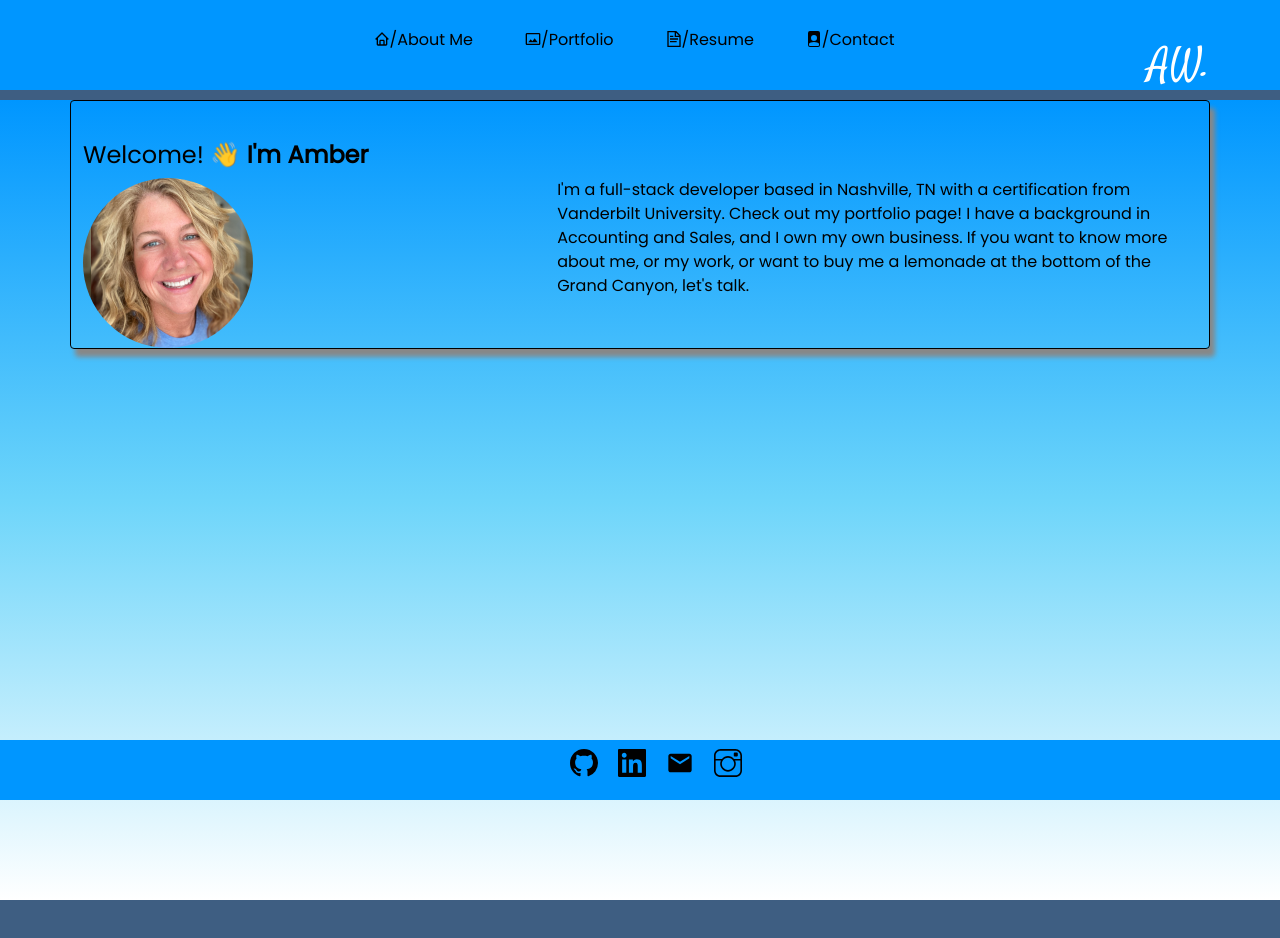
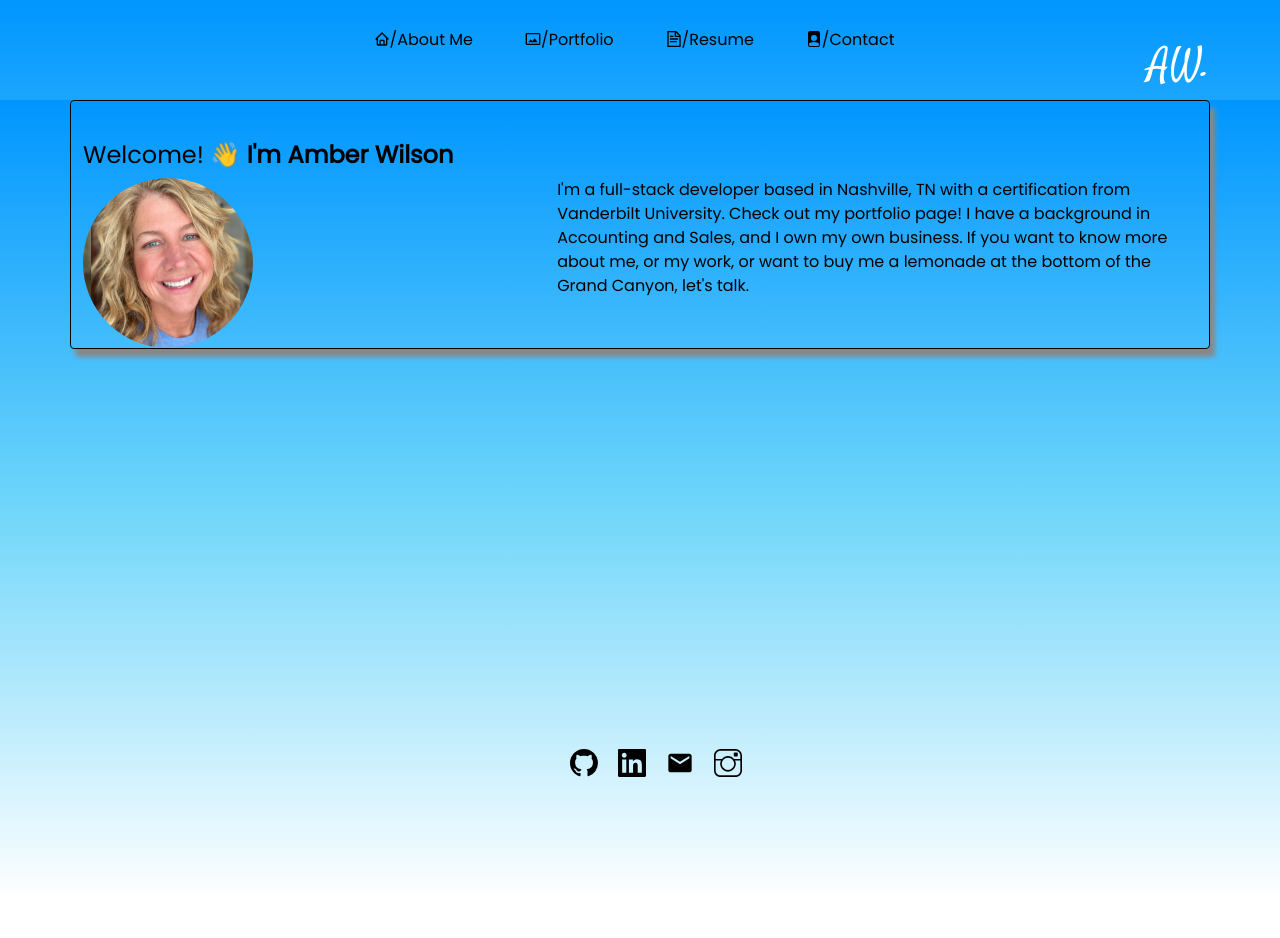
Before and after one commit to awil414/Portfolio, a React (Create React App) app: page / in a window 1280 px wide. Shown: the top 938 px of the page. Built offline with nearby package versions, Linux system fonts and the light colour scheme.

Commit message:
adding background img to App.css to cover whole page

```diff
--- a/src/App.css
+++ b/src/App.css
@@ -7,6 +7,21 @@
 
 .App {
   height: 100vh;
+  background-image:
+    linear-gradient(
+      to bottom,
+      #0096FF,
+      #6DD5FA,
+      #ffffff
+    );
+    /* url(../../images/backgroundimg.jpg) !important; */
+  background-position: center;
+  background-repeat: no-repeat;
+  background-size: cover;
+  margin: 0px;
+  display: block;
+  width: 100%;
+  min-height: 100% !important;
 }
 
 .bg-img {
--- a/src/components/Footer/style.css
+++ b/src/components/Footer/style.css
@@ -1,5 +1,5 @@
 footer {
-  background: #0096FF;
+  /* background: #0096FF; */
   width: 100%;
   height: 60px;
   position: sticky;
--- a/src/components/Header/Header.js
+++ b/src/components/Header/Header.js
@@ -3,12 +3,12 @@ import Navbar from "../Navbar";
 
 // Styling for Navbar, header and skills
 const styles = {
-  navHeader: {
-    background: "#0096FF",
-  },
-  headerStyle: {
-    background: "#0096FF",
-  },
+  // navHeader: {
+  //   background: "#0096FF",
+  // },
+  // headerStyle: {
+  //   background: "#0096FF",
+  // },
   // headingStyle: {
   //   fontSize: "40px",
   //   textAlign: "center",
@@ -29,8 +29,8 @@ const styles = {
 // Function for Header with setCurrentPage and Navbar
 function Header({ setCurrentPage }) {
   return (
-    <div style={styles.navHeader} className='header-nav'>
-      <div style={styles.headerStyle} className='header'>
+    <div className='header-nav'>
+      <div className='header'>
         {/* <span>
           <h2 style={styles.headingStyle}>portfolio of Amber Wilson</h2>
           <p style={styles.skillsStyle}>
--- a/src/components/Header/style.css
+++ b/src/components/Header/style.css
@@ -1,3 +1,3 @@
-.name {
+/* .name {
   color: "#dd4d2c !important";
-}
+} */
--- a/src/pages/About/index.js
+++ b/src/pages/About/index.js
@@ -17,7 +17,7 @@ export default function About() {
           <span className='wave' role='img' aria-labelledby='wave'>
             👋
           </span>
-          <strong className='name'> I'm Amber </strong>
+          <strong className='name'> I'm Amber Wilson</strong>
         </h4>
         <MDBRow>
           <MDBCol md='5' className='about-image' imgURL={AmberImage}>
--- a/src/pages/Contact/index.js
+++ b/src/pages/Contact/index.js
@@ -3,9 +3,9 @@ import "./style.css";
 
 // Styling for background and heading
 const styles = {
-  backgroundStyle: {
-    background: "#3E5E82",
-  },
+  // backgroundStyle: {
+  //   background: "#3E5E82",
+  // },
   headingStyle: {
     fontSize: "30px",
     textAlign: "center",
--- a/src/pages/Contact/style.css
+++ b/src/pages/Contact/style.css
@@ -1,6 +1,6 @@
 .contact-form {
   width: 350px;
-  background-color: #3e5e82;
+  /* background-color: #3e5e82; */
   color: white;
   align-items: center;
   border: 1px solid;
--- a/src/pages/Portfolio/index.js
+++ b/src/pages/Portfolio/index.js
@@ -12,9 +12,9 @@ import { Container, Row, Col } from "react-bootstrap";
 
 // Styling for background color and heading
 const styles = {
-  backgroundStyle: {
-    background: "#3E5E82",
-  },
+  // backgroundStyle: {
+  //   background: "#3E5E82",
+  // },
   headingStyle: {
     fontSize: "30px",
     textAlign: "center",
--- a/src/pages/Resume/style.css
+++ b/src/pages/Resume/style.css
@@ -6,10 +6,10 @@
   color: "white !important";
 }
 
-body {
+/* body {
   margin: 0;
   background-color: #3e5e82;
-}
+} */
 
 .header h2 {
   font: "40px";
```
